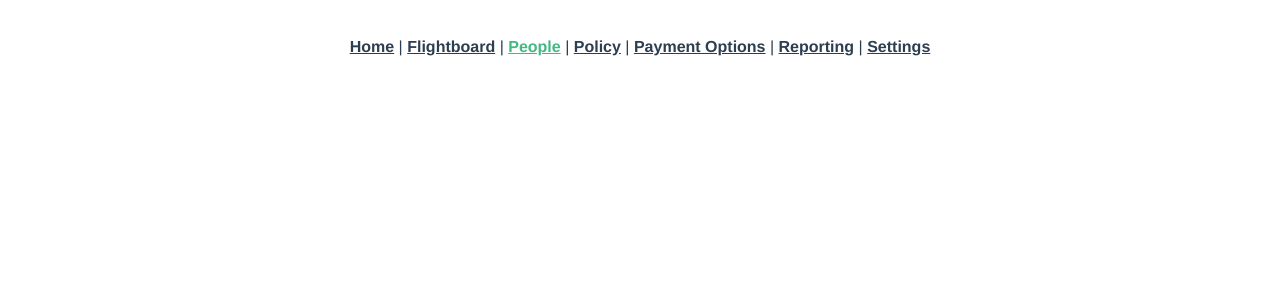
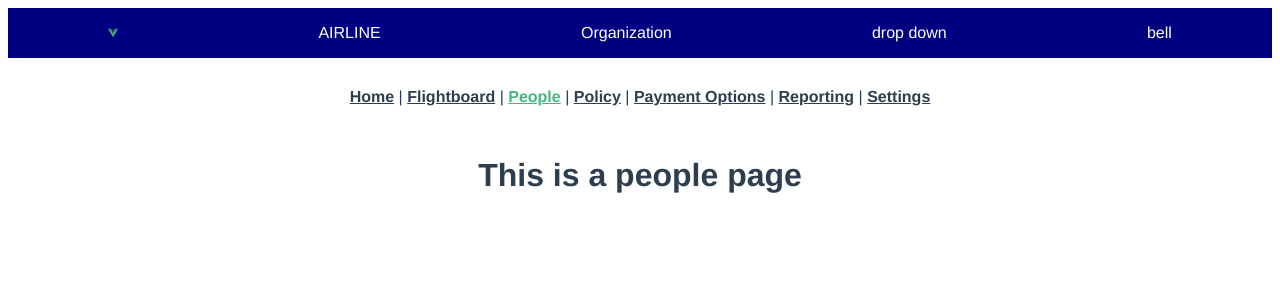
Before and after one commit to yakubova92/d-trial, a Vue app: page /people in a window 1280 px wide. Shown: the top 300 px of the page. Built offline with nearby package versions, Linux system fonts and the light colour scheme.

Commit message:
added header and navbar to each router page

```diff
--- a/src/App.vue
+++ b/src/App.vue
@@ -1,14 +1,5 @@
 <template>
   <div id="app">
-    <div id="nav">
-      <router-link to="/">Home</router-link> |
-      <router-link to="/flightboard">Flightboard</router-link> |
-      <router-link to="/people">People</router-link> |
-      <router-link to="/policy">Policy</router-link> |
-      <router-link to="/payment-options">Payment Options</router-link> |
-      <router-link to="/reporting">Reporting</router-link> |
-      <router-link to="/settings">Settings</router-link>
-    </div>
     <router-view/>
   </div>
 </template>
--- /dev/null
+++ b/src/components/Header.vue
@@ -0,0 +1,44 @@
+<template>
+  <div class="header">
+    <img alt="Vue logo" src="../assets/logo.png">
+    <p> AIRLINE </p>
+    <p> Organization </p>
+    <p> drop down </p>
+    <p> bell </p>
+  </div>
+</template>
+
+<script>
+export default {
+  name: 'Header'
+}
+</script>
+
+<!-- Add "scoped" attribute to limit CSS to this component only -->
+<style scoped lang="scss">
+h3 {
+  margin: 40px 0 0;
+}
+ul {
+  list-style-type: none;
+  padding: 0;
+}
+li {
+  display: inline-block;
+  margin: 0 10px;
+}
+a {
+  color: #42b983;
+}
+img {
+  width: 10px;
+  height: 10px;
+}
+.header {
+  display: flex;
+  justify-content: space-around;
+  align-items: center;
+  background-color: navy;
+  color: white;
+}
+</style>
--- /dev/null
+++ b/src/components/Navbar.vue
@@ -0,0 +1,47 @@
+<template>
+  <div class="navbar">
+    <div id="nav">
+      <router-link to="/">Home</router-link> |
+      <router-link to="/flightboard">Flightboard</router-link> |
+      <router-link to="/people">People</router-link> |
+      <router-link to="/policy">Policy</router-link> |
+      <router-link to="/payment-options">Payment Options</router-link> |
+      <router-link to="/reporting">Reporting</router-link> |
+      <router-link to="/settings">Settings</router-link>
+    </div>
+    <router-view/>
+  </div>
+</template>
+
+<script>
+export default {
+  name: 'Navbar'
+}
+</script>
+
+<!-- Add "scoped" attribute to limit CSS to this component only -->
+<style scoped lang="scss">
+h3 {
+  margin: 40px 0 0;
+}
+ul {
+  list-style-type: none;
+  padding: 0;
+}
+li {
+  display: inline-block;
+  margin: 0 10px;
+}
+a {
+  color: #42b983;
+}
+img {
+  width: 10px;
+  height: 10px;
+}
+.navbar {
+  display: flex;
+  justify-content: space-around;
+  align-items: center;
+}
+</style>
--- a/src/views/Flightboard.vue
+++ b/src/views/Flightboard.vue
@@ -0,0 +1,21 @@
+<template>
+  <div class="flightboard">
+    <Header />
+    <Navbar />
+    <h1>This is a Flightboard page</h1>
+  </div>
+</template>
+
+<script>
+// @ is an alias to /src
+import Header from '@/components/Header.vue'
+import Navbar from '@/components/Navbar.vue'
+
+export default {
+  name: 'home',
+  components: {
+    Header,
+    Navbar
+  }
+}
+</script>
--- a/src/views/Home.vue
+++ b/src/views/Home.vue
@@ -1,5 +1,7 @@
 <template>
   <div class="home">
+    <Header />
+    <Navbar />
     <img alt="Vue logo" src="../assets/logo.png">
     <HelloWorld msg="Welcome to Your Vue.js App"/>
   </div>
@@ -7,12 +9,16 @@
 
 <script>
 // @ is an alias to /src
+import Header from '@/components/Header.vue'
 import HelloWorld from '@/components/HelloWorld.vue'
+import Navbar from '@/components/Navbar.vue'
 
 export default {
   name: 'home',
   components: {
-    HelloWorld
+    Header,
+    HelloWorld,
+    Navbar
   }
 }
 </script>
--- a/src/views/PaymentOptions.vue
+++ b/src/views/PaymentOptions.vue
@@ -0,0 +1,21 @@
+<template>
+  <div class="payment-options">
+    <Header />
+    <Navbar />
+    <h1>This is a payment options page</h1>
+  </div>
+</template>
+
+<script>
+// @ is an alias to /src
+import Header from '@/components/Header.vue'
+import Navbar from '@/components/Navbar.vue'
+
+export default {
+  name: 'home',
+  components: {
+    Header,
+    Navbar
+  }
+}
+</script>
--- a/src/views/People.vue
+++ b/src/views/People.vue
@@ -0,0 +1,21 @@
+<template>
+  <div class="people">
+    <Header />
+    <Navbar />
+    <h1>This is a people page</h1>
+  </div>
+</template>
+
+<script>
+// @ is an alias to /src
+import Header from '@/components/Header.vue'
+import Navbar from '@/components/Navbar.vue'
+
+export default {
+  name: 'home',
+  components: {
+    Header,
+    Navbar
+  }
+}
+</script>
--- a/src/views/Policy.vue
+++ b/src/views/Policy.vue
@@ -0,0 +1,21 @@
+<template>
+  <div class="policy">
+    <Header />
+    <Navbar />
+    <h1>This is a policy page</h1>
+  </div>
+</template>
+
+<script>
+// @ is an alias to /src
+import Header from '@/components/Header.vue'
+import Navbar from '@/components/Navbar.vue'
+
+export default {
+  name: 'home',
+  components: {
+    Header,
+    Navbar
+  }
+}
+</script>
--- a/src/views/Reporting.vue
+++ b/src/views/Reporting.vue
@@ -0,0 +1,21 @@
+<template>
+  <div class="reporting">
+    <Header />
+    <Navbar />
+    <h1>This is a reporting page</h1>
+  </div>
+</template>
+
+<script>
+// @ is an alias to /src
+import Header from '@/components/Header.vue'
+import Navbar from '@/components/Navbar.vue'
+
+export default {
+  name: 'home',
+  components: {
+    Header,
+    Navbar
+  }
+}
+</script>
--- a/src/views/Settings.vue
+++ b/src/views/Settings.vue
@@ -0,0 +1,21 @@
+<template>
+  <div class="about">
+    <Header />
+    <Navbar />
+    <h1>This is a settings page</h1>
+  </div>
+</template>
+
+<script>
+// @ is an alias to /src
+import Header from '@/components/Header.vue'
+import Navbar from '@/components/Navbar.vue'
+
+export default {
+  name: 'home',
+  components: {
+    Header,
+    Navbar
+  }
+}
+</script>
```
Also changed, not shown: src/views/About.vue (+16 -0 lines).
